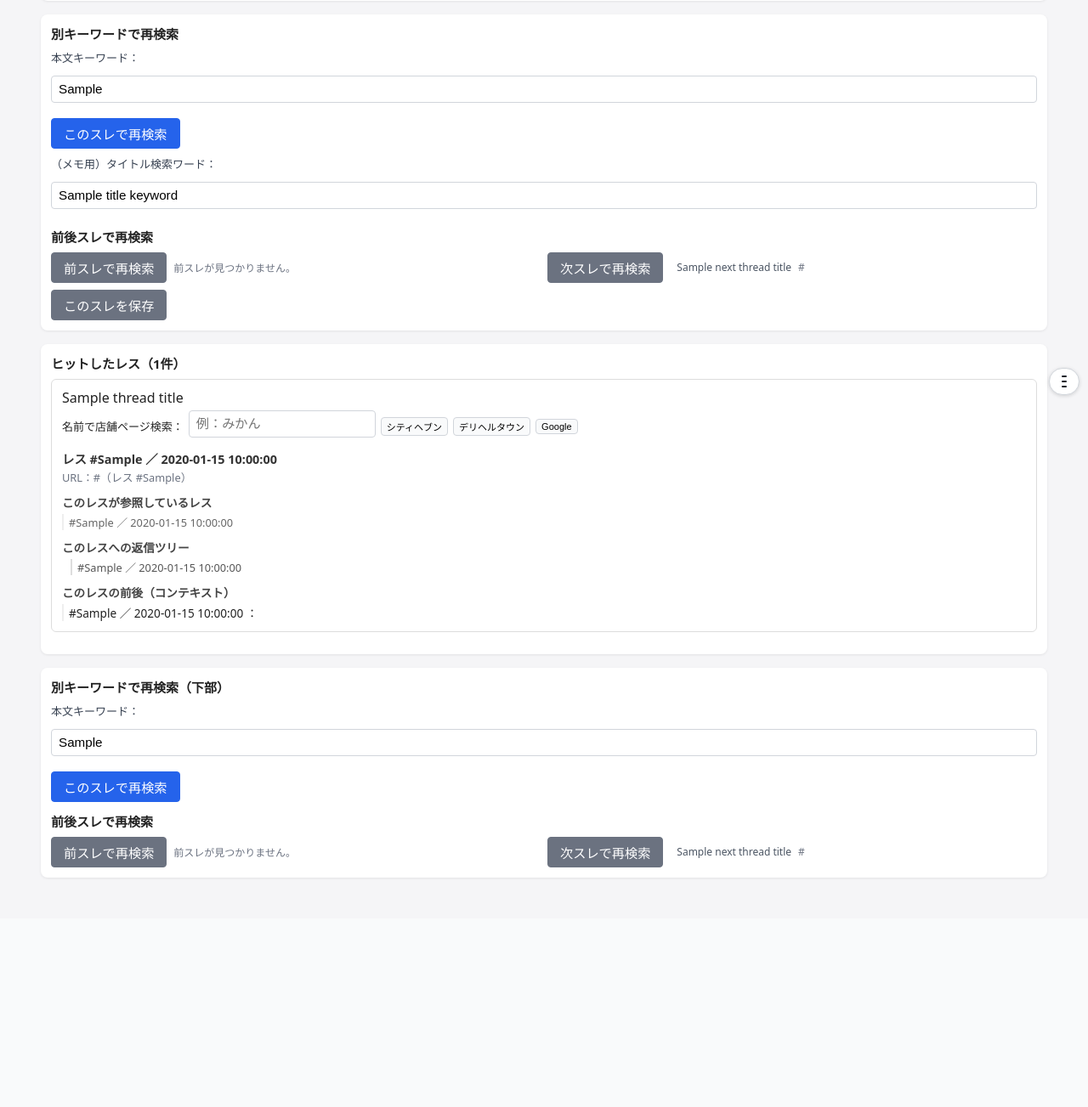
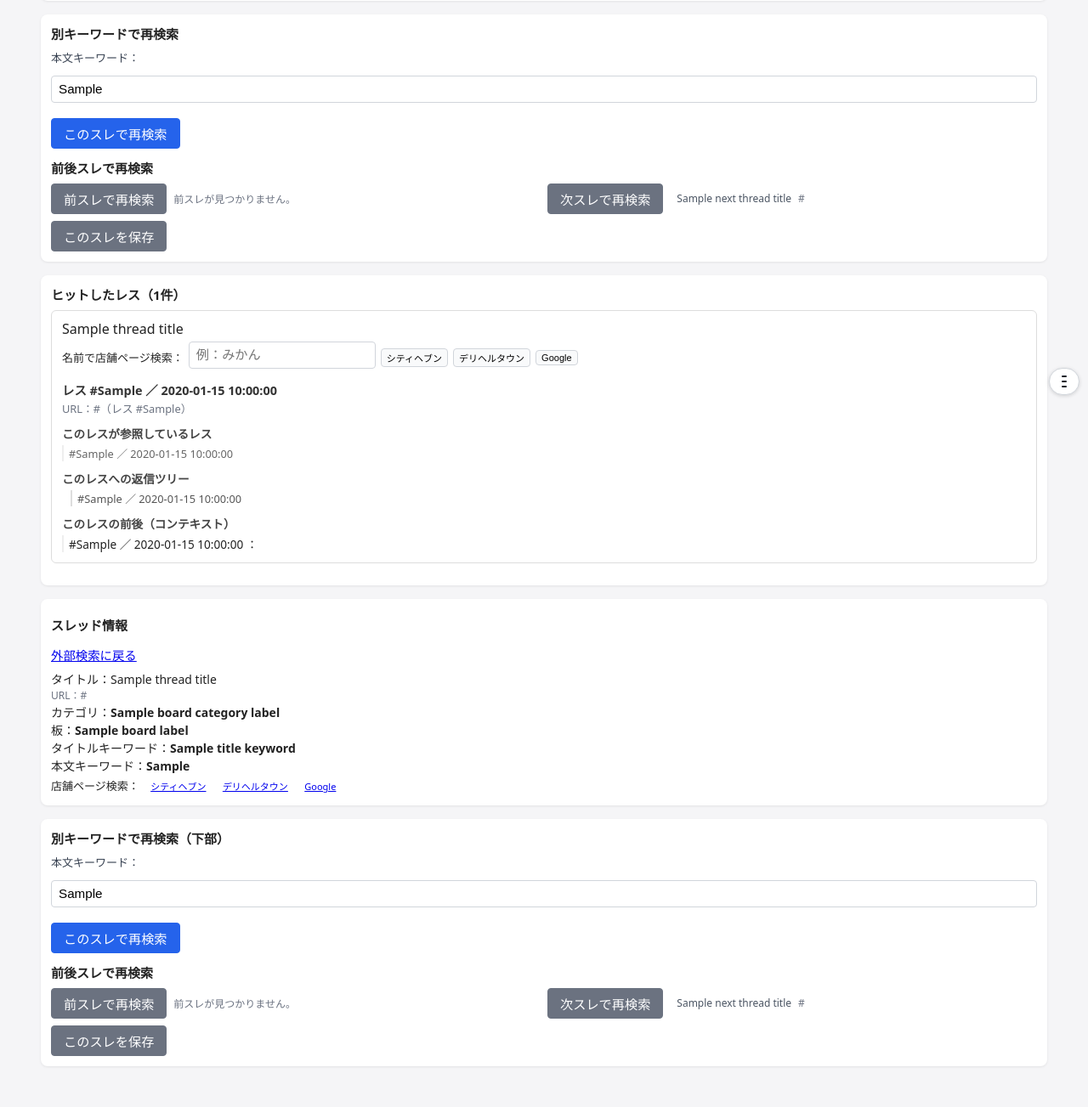
Before and after one commit to fumizo07/zofusai, a FastAPI app: template templates/thread_search_posts.html in a window 1280 px wide. Shown: the part 325-1628 px from the top of the page at 85% size. Before the commit the page ends 1359 px from the top, so only its background shows below. Run offline with FastAPI, Linux system fonts and the light colour scheme; the template is opened without the code that fills it: most values are stand-ins (such as "Sample title", 1, 10 or a date in 2020); parts of the project's set-up code (start-up, migrations or seed data) failed here and were passed over.

Commit message:
Update thread_search_posts.html

```diff
--- a/templates/thread_search_posts.html
+++ b/templates/thread_search_posts.html
@@ -62,11 +62,6 @@
                 <label for="post_keyword_bottom">本文キーワード：</label>
                 <input type="text" id="post_keyword_bottom" name="post_keyword" value="{{ post_keyword|e }}">
                 <button type="submit" class="btn-primary">このスレで再検索</button>
-            </div>
-
-            <div class="form-row">
-                <label for="title_keyword_bottom">（メモ用）タイトル検索ワード：</label>
-                <input type="text" id="title_keyword_bottom" name="title_keyword" value="{{ title_keyword|e }}">
             </div>
         </form>
 
@@ -207,6 +202,40 @@
         {% endif %}
     </section>
 
+  <section class="card">
+        <div class="section-title">スレッド情報</div>
+
+        <p class="back-link">
+            <a href="{{ _back_url|e }}">外部検索に戻る</a>
+        </p>
+
+        {% if error_message %}
+            <div class="error">{{ error_message }}</div>
+        {% endif %}
+
+        <div class="thread-info">
+            <div>タイトル：{{ thread_title or "（取得できませんでした）" }}</div>
+            <div class="thread-url">URL：{{ thread_url }}</div>
+            <div>
+                カテゴリ：<strong>{{ board_category_label or '（未指定）' }}</strong><br>
+                板：<strong>{{ board_label or '（未指定）' }}</strong>
+            </div>
+            <div>
+                タイトルキーワード：<strong>{{ title_keyword or '（未指定）' }}</strong><br>
+                本文キーワード：<strong>{{ post_keyword or '（未指定）' }}</strong>
+            </div>
+
+            {% if store_title %}
+            <div class="store-search" data-store-title="{{ store_title }}">
+                <span class="store-search-label">店舗ページ検索：</span>
+                <a href="#" class="btn-mini store-search-link" data-site="city">シティヘブン</a>
+                <a href="#" class="btn-mini store-search-link" data-site="dto">デリヘルタウン</a>
+                <a href="#" class="btn-mini store-search-link" data-site="google">Google</a>
+            </div>
+            {% endif %}
+        </div>
+    </section>
+
     <section class="card">
         <h2>別キーワードで再検索（下部）</h2>
         <form method="post" action="/thread_search/posts">
@@ -274,6 +303,15 @@
                 </span>
             </form>
         </div>
+      {% if not error_message %}
+        <div class="thread-save">
+            <form method="post" action="/thread_search/save">
+              <input type="hidden" name="thread_url" value="{{ thread_url|e }}">
+              <input type="hidden" name="back_url" value="{{ _back_url|e }}">
+              <button type="submit" class="btn-secondary">このスレを保存</button>
+            </form>
+        </div>
+        {% endif %}
     </section>
 </main>
 
```
